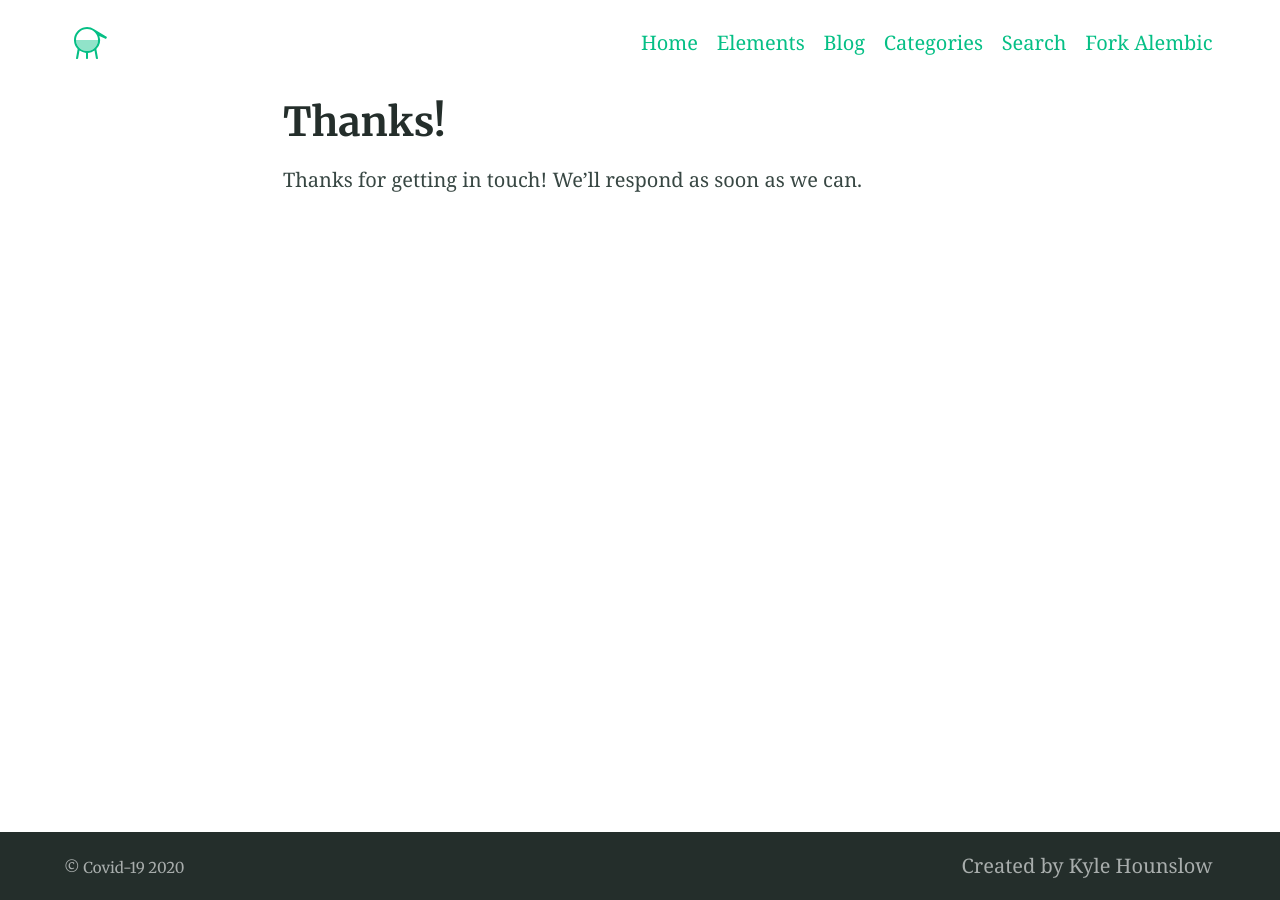
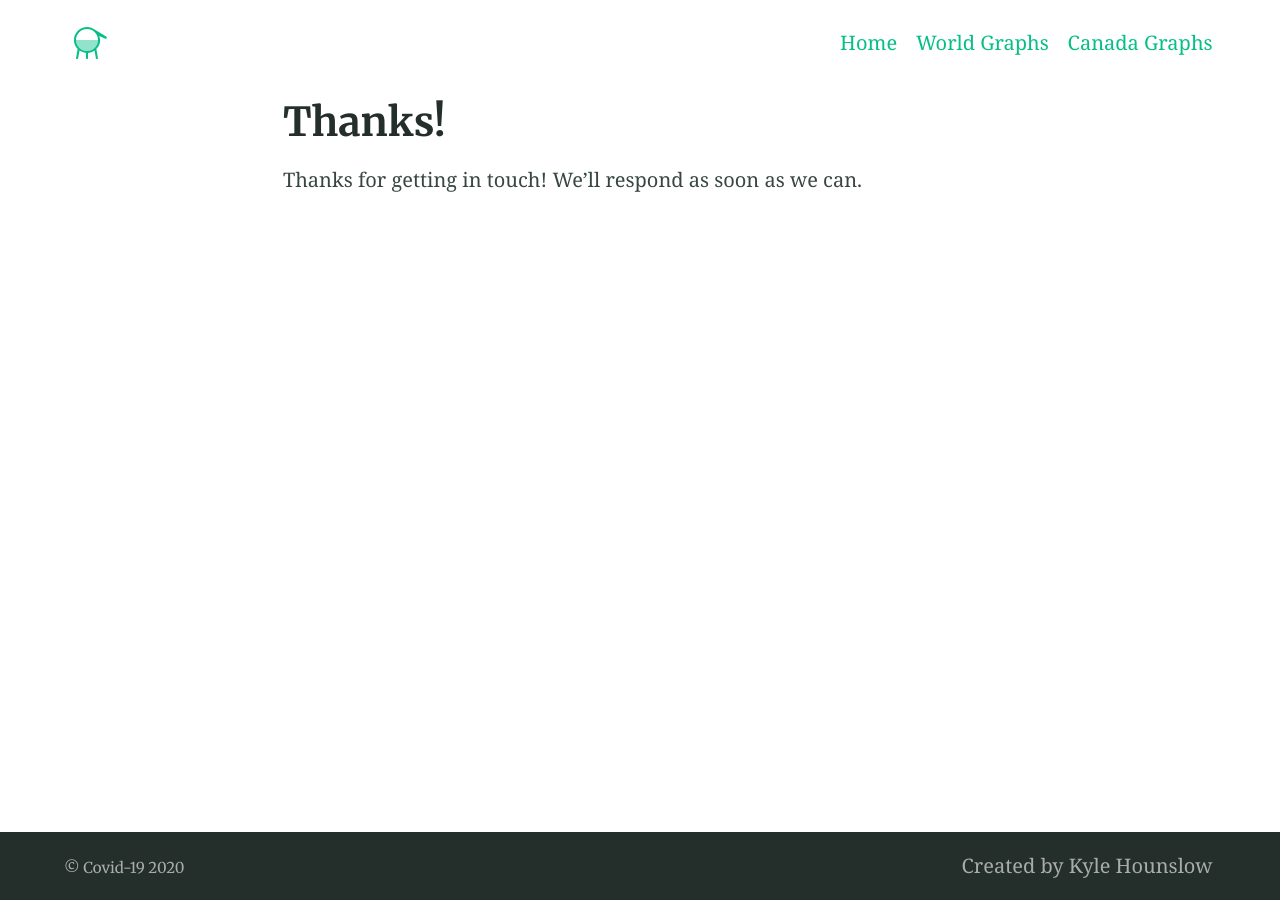
Before and after one commit to kylehounslow/covid19, a Jekyll site: the page built from docs/thanks.md, in a window 1280 px wide. Built offline with Jekyll 4.4.1, drawn with Linux system fonts in a browser that asks for light colours; our own code applies the rules of GitHub Pages for plain Markdown files.

Commit message:
Update _config.yml

```diff
--- a/docs/_config.yml
+++ b/docs/_config.yml
@@ -108,17 +108,11 @@ favicons: # Favicons are also used in the manifest file. Syntax is 'size: path'
 # 9. Site navigation
 navigation_header:
 - title: Home
-  url: /
-- title: Elements
-  url: /elements/
-- title: Blog
-  url: /blog/
-- title: Categories
-  url: /categories/
-- title: Search
-  url: /search/
-- title: Fork Alembic
-  url: https://github.com/daviddarnes/alembic
+  url: /covid19/
+- title: World Graphs
+  url: /covid19/world/
+- title: Canada Graphs
+  url: /covid19/canada/
 
 navigation_footer:
 - title: Created by Kyle Hounslow
```
